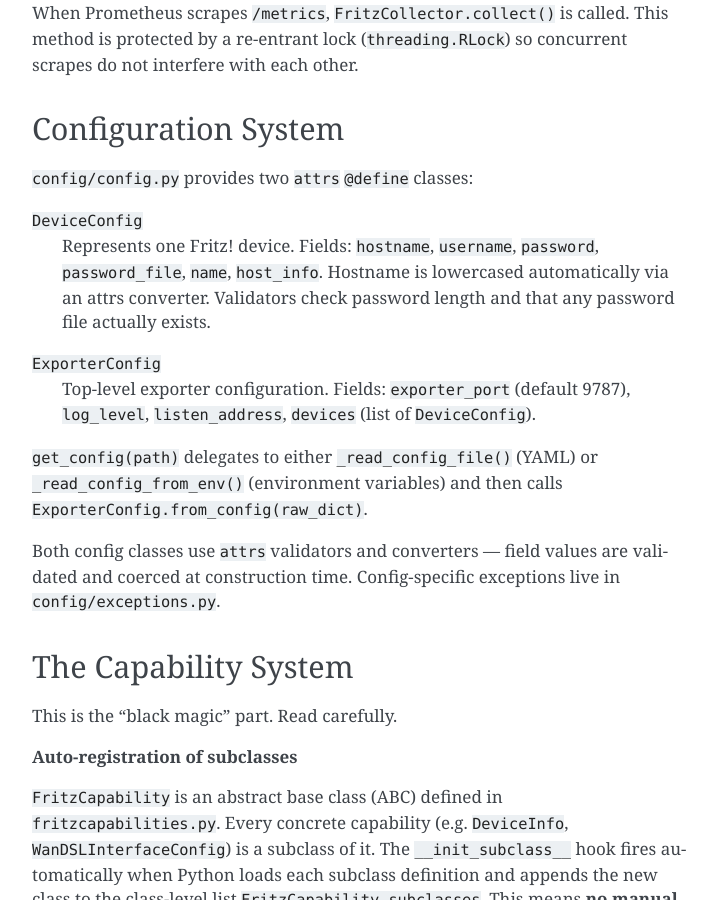
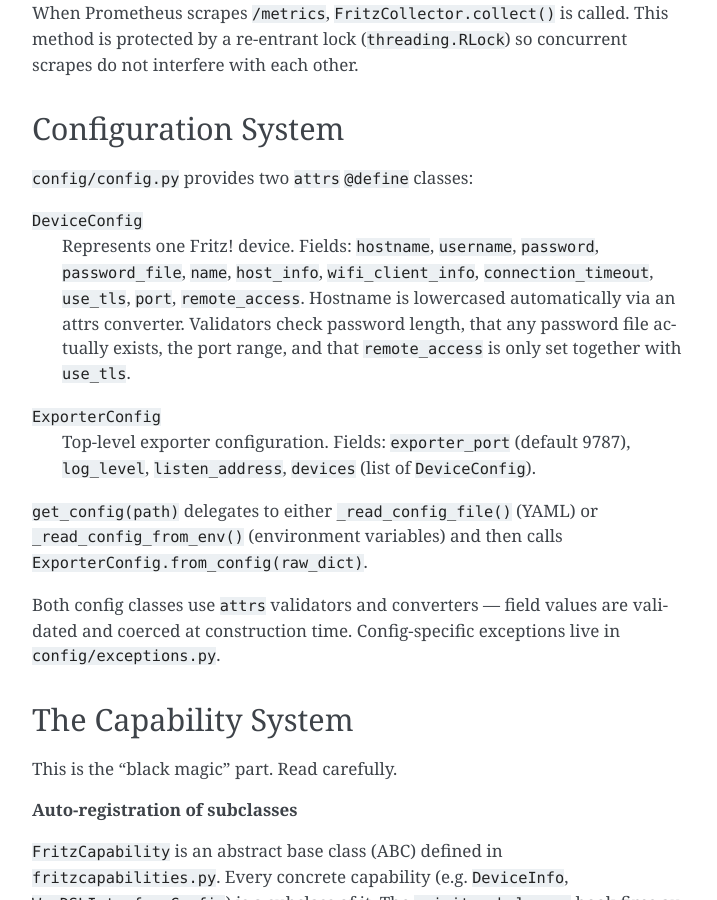
Before and after one commit to pdreker/fritz_exporter, a Sphinx documentation site: the page built from docs/coding.rst, in a window 1280 px wide and 900 px high, scrolled down 1102 px. Shown: the whole window, without its empty margins (388-1105 px from the left). Built offline with Sphinx 7.4.7, drawn with Linux system fonts in a browser that asks for light colours.

Commit message:
docs: bring port, TLS and config docs up to date (#709)
- upgrading: file the port notes under v3.5.0 and the timeout note under
  v3.4.0, where it shipped
- configuration: the connection timeout also applies to the web interface
- helm values, AGENTS.md: describe port as the TR-064 port locally and the
  shared remote port with remote_access
- coding: list all DeviceConfig fields and validators

Co-authored-by: Claude Opus 5.5 <noreply@anthropic.com>

```diff
--- a/docs/coding.rst
+++ b/docs/coding.rst
@@ -57,9 +57,11 @@ Configuration System
 
 ``DeviceConfig``
     Represents one Fritz! device.  Fields: ``hostname``, ``username``, ``password``,
-    ``password_file``, ``name``, ``host_info``.  Hostname is lowercased automatically
-    via an attrs converter.  Validators check password length and that any password
-    file actually exists.
+    ``password_file``, ``name``, ``host_info``, ``wifi_client_info``,
+    ``connection_timeout``, ``use_tls``, ``port``, ``remote_access``.  Hostname is
+    lowercased automatically via an attrs converter.  Validators check password
+    length, that any password file actually exists, the port range, and that
+    ``remote_access`` is only set together with ``use_tls``.
 
 ``ExporterConfig``
     Top-level exporter configuration.  Fields: ``exporter_port`` (default 9787),
--- a/docs/configuration.rst
+++ b/docs/configuration.rst
@@ -39,8 +39,9 @@ If you only need a single device this is the easiest way to configure the export
 | ``FRITZ_WIFI_CLIENT_INFO``   | Enable per-client WiFi metrics (signal/speed).     | False     |
 |                              | Only "true" or "1" will enable this feature.       |           |
 +------------------------------+----------------------------------------------------+-----------+
-| ``FRITZ_CONNECTION_TIMEOUT`` | Per-device TR-064 connect/read timeout in          | 10        |
-|                              | seconds. ``0`` disables the timeout.               |           |
+| ``FRITZ_CONNECTION_TIMEOUT`` | Per-device connect/read timeout in seconds for     | 10        |
+|                              | TR-064 and the web interface. ``0`` disables the   |           |
+|                              | timeout.                                           |           |
 +------------------------------+----------------------------------------------------+-----------+
 | ``FRITZ_USE_TLS``            | Use HTTPS for TR-064 and the web interface.        | False     |
 |                              | Only ``true`` or ``1`` enable this. The exporter   |           |
```
Also changed, not shown: AGENTS.md (+1 -1 lines), docs/upgrading.rst (+5 -2 lines), 1 other file.
